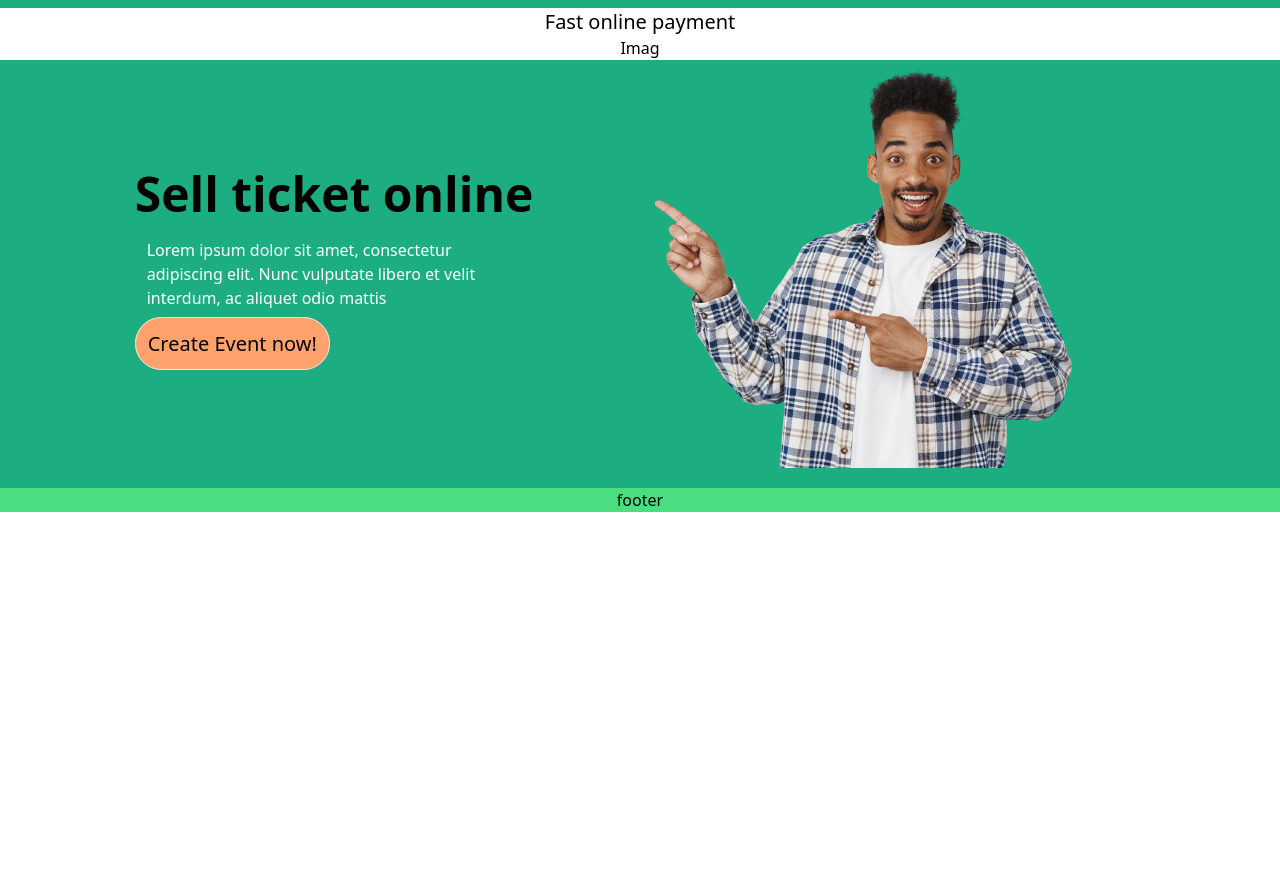
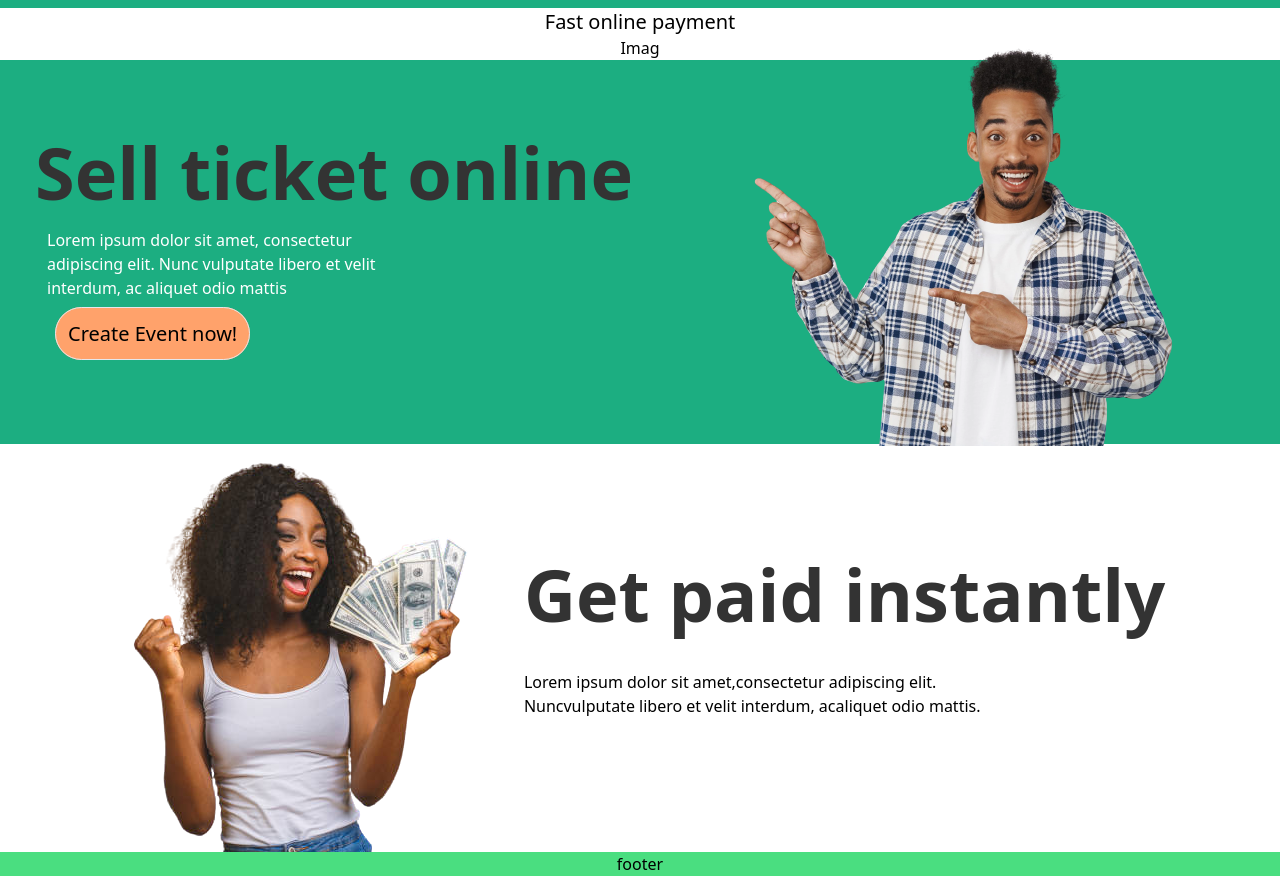
Before and after one commit to atsed27/Semmonu, a Next.js app: page / in a window 1280 px wide. Shown: the part 840-1716 px from the top of the page. Before the commit the page ends 1352 px from the top, so only its background shows below. Built offline with nearby package versions, Linux system fonts and the light colour scheme.

Commit message:
home page is almost done

```diff
--- a/pages/index.js
+++ b/pages/index.js
@@ -2,6 +2,7 @@ import Layout from '@/components/Layout';
 import event from '../public/Image/event.png';
 import Image from 'next/image';
 import sell from '../public/Image/sell.png';
+import pay from '../public/Image/Pay/Pay_W.png';
 import Link from 'next/link';
 
 function Home() {
@@ -43,9 +44,9 @@ function Home() {
           <h1 className="text-xl ">Fast online payment</h1>
           <div>Imag</div>
         </div>
-        <div className="flex items-center justify-center bg-primary">
+        <div className="flex items-center justify-center h-96 bg-primary">
           <div className="mb-5">
-            <h1 className="text-3xl font-bold text-center md:text-5xl">
+            <h1 className="text-4xl font-bold text-center sm:text-left sm:text-5xl lg:text-7xl text-textPrimary">
               Sell ticket online
             </h1>
             <p className="px-3 py-5 text-white sm:w-96">
@@ -53,7 +54,7 @@ function Home() {
               vulputate libero et velit interdum, ac aliquet odio mattis
             </p>
             <Link
-              className="px-3 py-3 text-xl border rounded-full bg-orange"
+              className="px-3 py-3 ml-5 text-xl border rounded-full bg-orange"
               href="/"
             >
               Create Event now!
@@ -63,6 +64,20 @@ function Home() {
             <Image src={sell} alt="sell" />
           </div>
         </div>
+        <div className="flex flex-col items-center justify-start sm:justify-center sm:flex-row">
+          <div>
+            <Image src={pay} alt="pay" />
+          </div>
+          <div className="px-3 mb-5">
+            <h1 className="text-4xl font-bold sm:text-5xl lg:text-7xl text-textPrimary ">
+              Get paid instantly
+            </h1>
+            <p className="sm:w-[30rem] text-black pt-10">
+              Lorem ipsum dolor sit amet,consectetur adipiscing elit.
+              Nuncvulputate libero et velit interdum, acaliquet odio mattis.
+            </p>
+          </div>
+        </div>
       </div>
     </Layout>
   );
```
